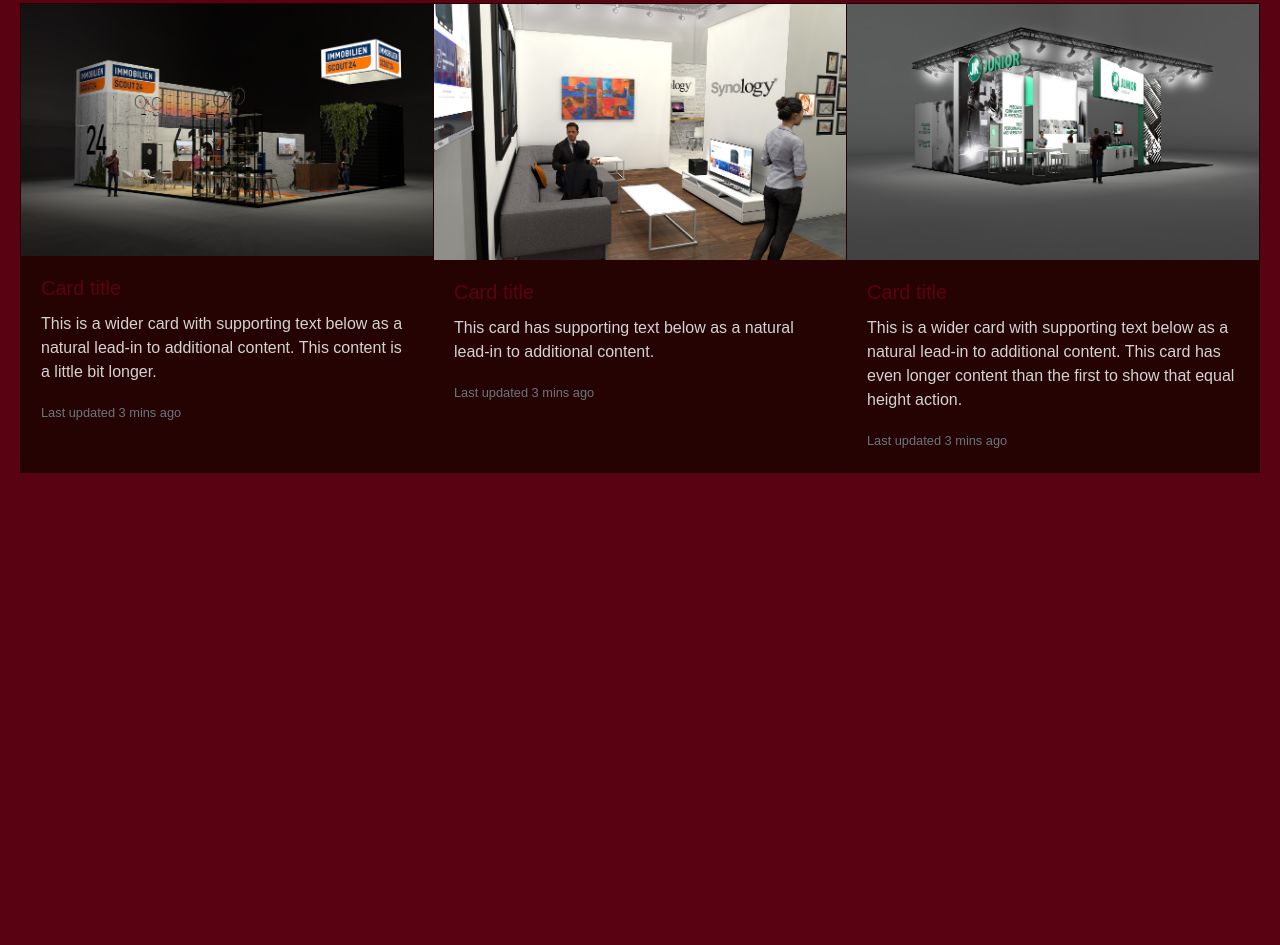
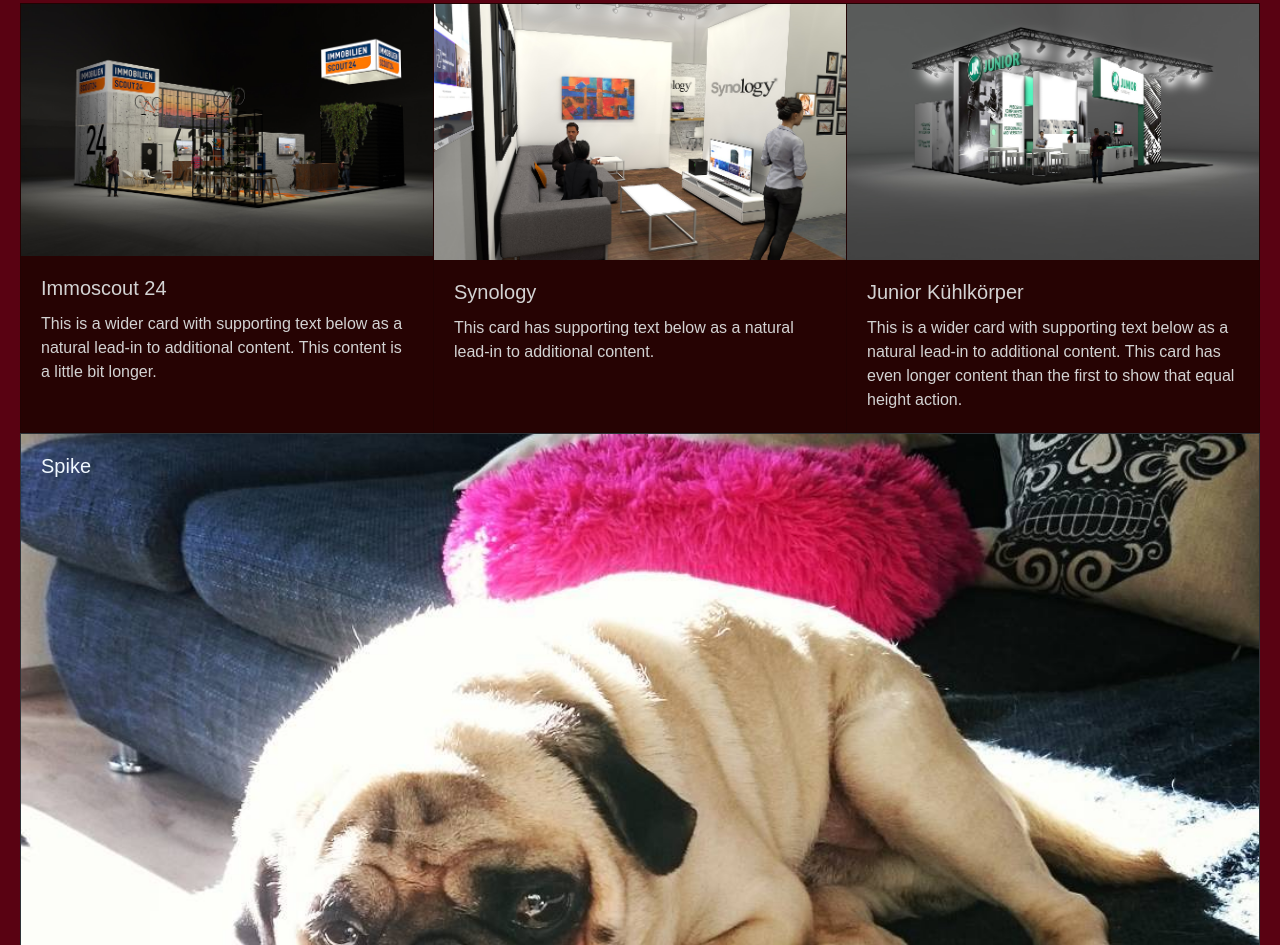
Before and after one commit to bwnstck/portfoliobm, a website: page index.html in a window 1280 px wide. Shown: the part 475-1420 px from the top of the page. Before the commit the page ends 968 px from the top, so only its background shows below. Drawn offline with nearby package versions, Linux system fonts and the light colour scheme.

Commit message:
Picture added and some styling

```diff
--- a/index.html
+++ b/index.html
@@ -56,25 +56,24 @@
       </p>
       <hr class="my-4" />
       <p>Ich habe auch einen kleinen Mops.</p>
-      <a class="btn btn-primary btn-lg" href="#" role="button">Learn more</a>
+      <a class="btn btn-primary btn-lg" href="#spike" role="button">Spike</a>
     </div>
+
+    <!-- Cards -->
     <section id="projects">
       <div class="card-group">
         <div class="card">
           <img
             src="images/Immobilienscout24_Exporeal2019_20190403_2.jpg"
             class="card-img-top"
-            alt="..."
+            alt="Bild Immobilienscout 24"
           />
           <div class="card-body">
-            <h5 class="card-title">Card title</h5>
+            <h5 class="card-title">Immoscout 24</h5>
             <p class="card-text">
               This is a wider card with supporting text below as a natural
               lead-in to additional content. This content is a little bit
               longer.
-            </p>
-            <p class="card-text">
-              <small class="text-muted">Last updated 3 mins ago</small>
             </p>
           </div>
         </div>
@@ -85,13 +84,10 @@
             alt="..."
           />
           <div class="card-body">
-            <h5 class="card-title">Card title</h5>
+            <h5 class="card-title">Synology</h5>
             <p class="card-text">
               This card has supporting text below as a natural lead-in to
               additional content.
-            </p>
-            <p class="card-text">
-              <small class="text-muted">Last updated 3 mins ago</small>
             </p>
           </div>
         </div>
@@ -102,16 +98,21 @@
             alt="..."
           />
           <div class="card-body">
-            <h5 class="card-title">Card title</h5>
+            <h5 class="card-title">Junior Kühlkörper</h5>
             <p class="card-text">
               This is a wider card with supporting text below as a natural
               lead-in to additional content. This card has even longer content
               than the first to show that equal height action.
             </p>
-            <p class="card-text">
-              <small class="text-muted">Last updated 3 mins ago</small>
-            </p>
           </div>
+        </div>
+      </div>
+    </section>
+    <section id="spike">
+      <div class="card bg-dark text-white">
+        <img src="images/Spike.jpg" class="card-img" alt="..." />
+        <div class="card-img-overlay">
+          <h5 class="card-title2">Spike</h5>
         </div>
       </div>
     </section>
--- a/scss/custom.scss
+++ b/scss/custom.scss
@@ -40,3 +40,11 @@
 .card-img-top {
   border-radius: 0;
 }
+
+h5 {
+  color: lightgrey;
+}
+
+.card-title2 {
+  color: aliceblue;
+}
```
Also changed, not shown: css/custom.css, images/Spike.jpg (added), 1 other file.
